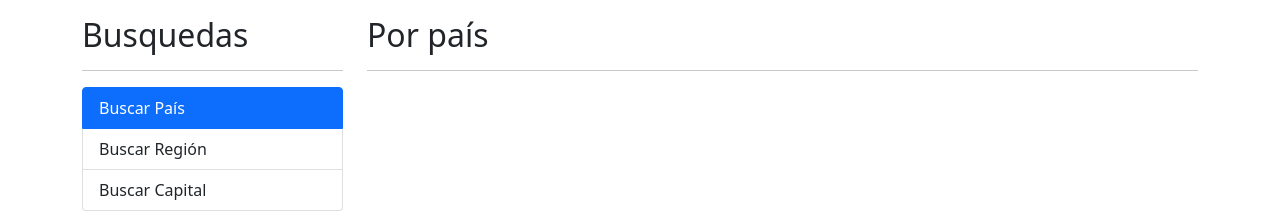
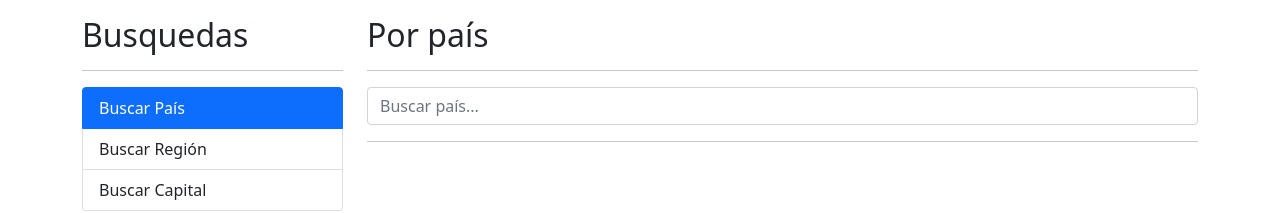
Before and after one commit to JuanBerzosa/AngularBuscadorPaises, an Angular app: page / in a window 1280 px wide. Shown: the top 213 px of the page. Built offline with nearby package versions, Linux system fonts and the light colour scheme.

Commit message:
Create "Por país" template

```diff
--- a/src/app/pais/pages/por-pais/por-pais.component.html
+++ b/src/app/pais/pages/por-pais/por-pais.component.html
@@ -1,2 +1,10 @@
 <h2>Por país</h2>
 <hr />
+<div class="row">
+  <div class="col">
+    <form>
+      <input type="text" placeholder="Buscar país..." class="form-control" />
+    </form>
+  </div>
+</div>
+<hr />
```
